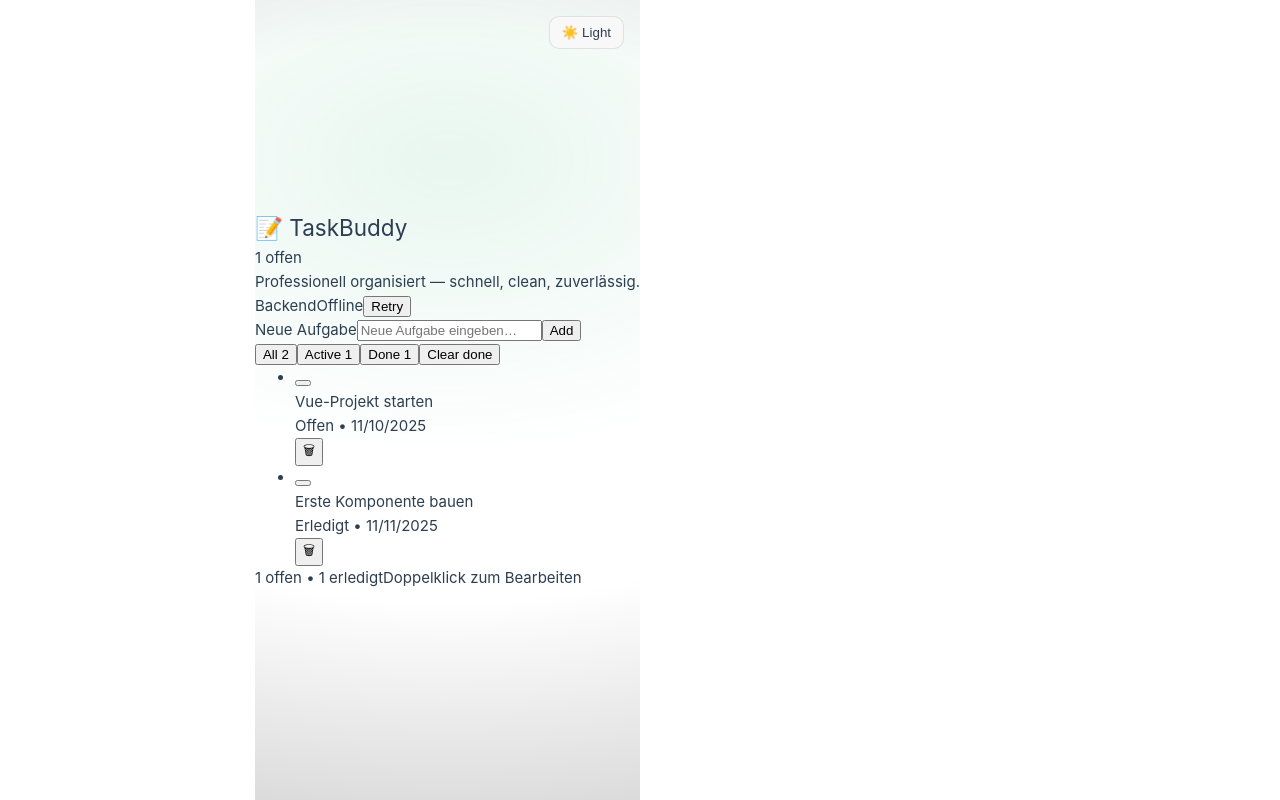
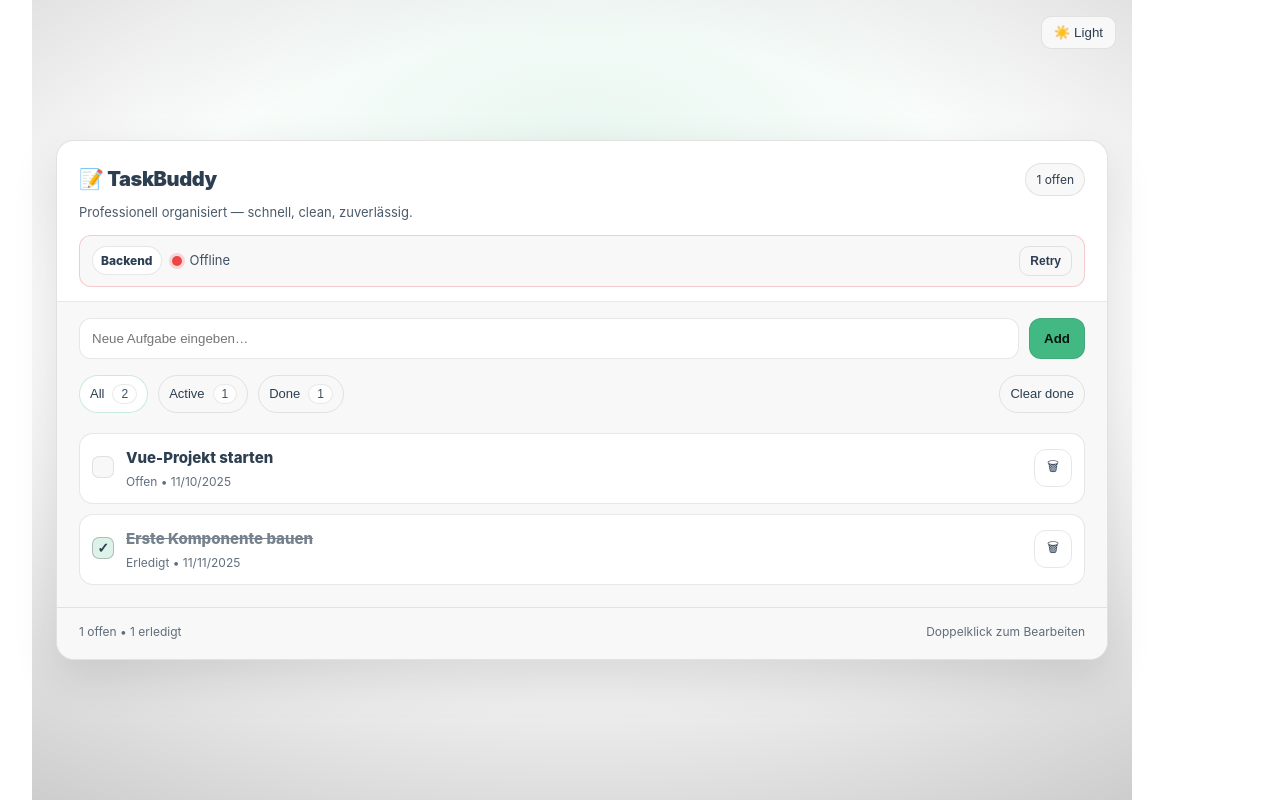
Before and after one commit to Karim-Ayd/TaskBuddy-frontend, a Vue app: page / in a window 1280 px wide. Built offline with nearby package versions, Linux system fonts and the light colour scheme; no server answers; the HTML template or start-up script is replaced by a standard one.

Commit message:
Frontend 9.1.26 3.0

```diff
--- a/src/components/ToDoList.vue
+++ b/src/components/ToDoList.vue
@@ -174,7 +174,6 @@ function commitEdit(task: Task) {
     cancelEdit();
     return;
   }
-
   task.title = nextTitle;
   cancelEdit();
 }
@@ -231,7 +230,6 @@ onMounted(() => {
 
 watch(tasks, () => saveTasks(), { deep: true });
 
-// ESC closes toast + cancels edit
 function onKeydown(e: KeyboardEvent) {
   if (e.key === "Escape") {
     if (editingId.value !== null) cancelEdit();
@@ -257,7 +255,6 @@ onBeforeUnmount(() => {
 
         <p class="subtitle">Professionell organisiert — schnell, clean, zuverlässig.</p>
 
-        <!-- Smart Backend Badge -->
         <div class="backend" :class="backendStatus">
           <span class="badge">Backend</span>
 
@@ -326,15 +323,14 @@ onBeforeUnmount(() => {
                   @blur="commitEdit(task)"
                 />
               </template>
+
               <template v-else>
                 <p class="text" :title="task.title">{{ task.title }}</p>
                 <p class="meta">{{ task.done ? "Erledigt" : "Offen" }} • {{ formatDate(task.createdAt) }}</p>
               </template>
             </div>
 
-            <button class="iconBtn" type="button" @click="deleteTask(task.id)" aria-label="delete">
-              🗑
-            </button>
+            <button class="iconBtn" type="button" @click="deleteTask(task.id)" aria-label="delete">🗑</button>
           </li>
         </transition-group>
 
@@ -349,7 +345,6 @@ onBeforeUnmount(() => {
       </footer>
     </div>
 
-    <!-- Undo Toast -->
     <div v-if="toastOpen" class="toast" role="status" aria-live="polite">
       <span class="toastText">{{ toastMessage }}</span>
       <button class="toastBtn" type="button" @click="undoDelete" :disabled="!canUndo">Undo</button>
@@ -359,5 +354,467 @@ onBeforeUnmount(() => {
 </template>
 
 <style scoped>
-/* Dein CSS bleibt 1:1 gleich – du kannst deinen bestehenden Styleblock 그대로 lassen */
+.wrap {
+  width: min(960px, 92vw);
+  padding: 24px;
+}
+
+@media (min-width: 1100px) {
+  .wrap {
+    width: min(1100px, 86vw);
+  }
+}
+
+.card {
+  background: var(--color-background-soft);
+  border: 1px solid var(--color-border);
+  border-radius: 18px;
+  overflow: hidden;
+  box-shadow: var(--shadow, 0 18px 45px rgba(0, 0, 0, 0.12));
+}
+
+.header {
+  padding: 22px 22px 14px;
+  border-bottom: 1px solid var(--color-border);
+  background: var(--color-background);
+}
+
+.headerTop {
+  display: flex;
+  align-items: center;
+  justify-content: space-between;
+  gap: 12px;
+}
+
+.title {
+  font-size: 20px;
+  font-weight: 900;
+  letter-spacing: -0.02em;
+  color: var(--color-heading);
+}
+
+.subtitle {
+  margin-top: 6px;
+  font-size: 13px;
+  color: var(--color-text);
+  opacity: 0.85;
+}
+
+.pill {
+  border: 1px solid var(--color-border);
+  background: var(--color-background-soft);
+  color: var(--color-text);
+  padding: 6px 10px;
+  border-radius: 999px;
+  font-size: 12px;
+}
+
+/* Backend badge */
+.backend {
+  margin-top: 12px;
+  display: flex;
+  align-items: center;
+  gap: 10px;
+  padding: 10px 12px;
+  border-radius: 12px;
+  border: 1px solid var(--color-border);
+  background: var(--color-background-soft);
+}
+
+.backend.loading {
+  opacity: 0.92;
+}
+.backend.ok {
+  border-color: rgba(66, 184, 131, 0.25);
+}
+.backend.error {
+  border-color: rgba(239, 68, 68, 0.25);
+}
+
+.badge {
+  font-size: 12px;
+  font-weight: 800;
+  padding: 4px 8px;
+  border-radius: 999px;
+  border: 1px solid var(--color-border);
+  background: var(--color-background);
+  color: var(--color-text);
+}
+
+.statusRow {
+  display: inline-flex;
+  align-items: center;
+  gap: 8px;
+  min-width: 0;
+  flex: 1;
+}
+
+.backendText {
+  font-size: 13px;
+  color: var(--color-text);
+  opacity: 0.9;
+  overflow: hidden;
+  text-overflow: ellipsis;
+  white-space: nowrap;
+}
+
+.dot {
+  width: 10px;
+  height: 10px;
+  border-radius: 999px;
+  background: rgba(255, 255, 255, 0.35);
+  box-shadow: 0 0 0 3px rgba(255, 255, 255, 0.06);
+}
+.backend.ok .dot {
+  background: var(--accent);
+  box-shadow: 0 0 0 3px rgba(66, 184, 131, 0.22);
+}
+.backend.error .dot {
+  background: #ef4444;
+  box-shadow: 0 0 0 3px rgba(239, 68, 68, 0.18);
+}
+
+.spinner {
+  width: 14px;
+  height: 14px;
+  border-radius: 999px;
+  border: 2px solid rgba(255, 255, 255, 0.18);
+  border-top-color: var(--accent);
+  animation: spin 0.7s linear infinite;
+}
+@keyframes spin {
+  to {
+    transform: rotate(360deg);
+  }
+}
+
+.retry {
+  margin-left: auto;
+  padding: 7px 10px;
+  border-radius: 10px;
+  border: 1px solid var(--color-border);
+  background: transparent;
+  color: var(--color-text);
+  cursor: pointer;
+  font-weight: 700;
+  font-size: 12px;
+}
+.retry:hover {
+  border-color: var(--color-border-hover);
+}
+.retry:disabled {
+  opacity: 0.55;
+  cursor: not-allowed;
+}
+
+/* Composer */
+.composer {
+  display: grid;
+  grid-template-columns: 1fr auto;
+  gap: 10px;
+  padding: 16px 22px;
+}
+
+.input {
+  width: 100%;
+  padding: 12px 12px;
+  border-radius: 12px;
+  border: 1px solid var(--color-border);
+  background: var(--color-background);
+  color: var(--color-text);
+  outline: none;
+  transition: border-color 0.15s ease, transform 0.15s ease;
+}
+.input:focus {
+  border-color: var(--color-border-hover);
+  transform: translateY(-1px);
+}
+
+.btn {
+  padding: 12px 14px;
+  border-radius: 12px;
+  border: 1px solid var(--color-border);
+  background: var(--accent);
+  color: var(--accent-contrast);
+  cursor: pointer;
+  font-weight: 900;
+  transition: transform 0.15s ease, opacity 0.15s ease;
+}
+.btn:hover {
+  transform: translateY(-1px);
+}
+.btn:active {
+  transform: translateY(0);
+  opacity: 0.92;
+}
+
+/* Filters */
+.filters {
+  display: flex;
+  flex-wrap: wrap;
+  gap: 10px;
+  padding: 0 22px 14px;
+}
+
+.chip {
+  border: 1px solid var(--color-border);
+  background: transparent;
+  color: var(--color-text);
+  padding: 8px 10px;
+  border-radius: 999px;
+  cursor: pointer;
+  font-size: 13px;
+  display: inline-flex;
+  align-items: center;
+  gap: 8px;
+  transition: border-color 0.15s ease, transform 0.15s ease, background 0.15s ease;
+}
+.chip:hover {
+  border-color: var(--color-border-hover);
+  transform: translateY(-1px);
+}
+.chip.active {
+  background: var(--color-background);
+  border-color: rgba(66, 184, 131, 0.28);
+}
+.chip:disabled {
+  opacity: 0.5;
+  cursor: not-allowed;
+}
+
+.chipCount {
+  border: 1px solid var(--color-border);
+  background: var(--color-background);
+  padding: 2px 8px;
+  border-radius: 999px;
+  font-size: 12px;
+  opacity: 0.9;
+}
+.chip.danger {
+  margin-left: auto;
+}
+
+/* List */
+.list {
+  padding: 6px 10px 10px;
+}
+
+.ul {
+  list-style: none;
+  display: grid;
+  gap: 10px;
+  padding: 0 12px 12px;
+  margin: 0;
+}
+
+.item {
+  display: grid;
+  grid-template-columns: auto 1fr auto;
+  gap: 12px;
+  align-items: center;
+  padding: 12px 12px;
+  border-radius: 14px;
+  border: 1px solid var(--color-border);
+  background: var(--color-background);
+  transition: transform 0.15s ease, border-color 0.15s ease;
+}
+.item:hover {
+  transform: translateY(-1px);
+  border-color: var(--color-border-hover);
+}
+
+.check {
+  border: 0;
+  background: transparent;
+  cursor: pointer;
+  padding: 0;
+}
+
+.box {
+  width: 22px;
+  height: 22px;
+  border-radius: 7px;
+  border: 1px solid var(--color-border);
+  background: var(--color-background-soft);
+  display: inline-block;
+  position: relative;
+  transition: transform 0.12s ease, background 0.15s ease, border-color 0.15s ease;
+}
+.item:active .box {
+  transform: scale(0.96);
+}
+
+.item.done .box {
+  border-color: var(--color-border-hover);
+  background: rgba(66, 184, 131, 0.18);
+}
+.item.done .box::after {
+  content: "✓";
+  position: absolute;
+  inset: 0;
+  display: grid;
+  place-items: center;
+  font-size: 14px;
+  font-weight: 900;
+  color: var(--color-text);
+  animation: pop 0.16s ease;
+}
+@keyframes pop {
+  from {
+    transform: scale(0.75);
+    opacity: 0.6;
+  }
+  to {
+    transform: scale(1);
+    opacity: 1;
+  }
+}
+
+.content {
+  min-width: 0;
+  cursor: text;
+}
+
+.text {
+  font-weight: 800;
+  color: var(--color-text);
+  white-space: nowrap;
+  overflow: hidden;
+  text-overflow: ellipsis;
+}
+.item.done .text {
+  text-decoration: line-through;
+  opacity: 0.65;
+}
+
+.meta {
+  margin-top: 2px;
+  font-size: 12px;
+  opacity: 0.75;
+  color: var(--color-text);
+}
+
+.editInput {
+  width: 100%;
+  padding: 10px 10px;
+  border-radius: 12px;
+  border: 1px solid var(--color-border);
+  background: var(--color-background);
+  color: var(--color-text);
+  outline: none;
+}
+.editInput:focus {
+  border-color: var(--color-border-hover);
+}
+
+.iconBtn {
+  border: 1px solid var(--color-border);
+  background: transparent;
+  color: var(--color-text);
+  width: 38px;
+  height: 38px;
+  border-radius: 12px;
+  cursor: pointer;
+  transition: transform 0.15s ease, border-color 0.15s ease;
+}
+.iconBtn:hover {
+  transform: translateY(-1px);
+  border-color: var(--color-border-hover);
+}
+
+.empty {
+  padding: 16px 12px 20px;
+  text-align: center;
+  color: var(--color-text);
+  opacity: 0.75;
+}
+
+/* Footer */
+.footer {
+  display: flex;
+  justify-content: space-between;
+  gap: 10px;
+  padding: 14px 22px 18px;
+  border-top: 1px solid var(--color-border);
+  background: var(--color-background-soft);
+}
+
+.muted {
+  font-size: 12px;
+  color: var(--color-text);
+  opacity: 0.75;
+}
+
+/* Toast */
+.toast {
+  position: fixed;
+  left: 50%;
+  bottom: 18px;
+  transform: translateX(-50%);
+  display: flex;
+  gap: 10px;
+  align-items: center;
+  padding: 12px 14px;
+  border-radius: 14px;
+  border: 1px solid var(--color-border);
+  background: var(--color-background);
+  box-shadow: var(--shadow, 0 18px 45px rgba(0, 0, 0, 0.12));
+  max-width: min(720px, 92vw);
+  z-index: 50;
+}
+
+.toastText {
+  color: var(--color-text);
+  opacity: 0.92;
+  white-space: nowrap;
+  overflow: hidden;
+  text-overflow: ellipsis;
+}
+
+.toastBtn {
+  padding: 8px 10px;
+  border-radius: 12px;
+  border: 1px solid var(--color-border);
+  background: var(--accent);
+  color: var(--accent-contrast);
+  cursor: pointer;
+  font-weight: 900;
+  font-size: 12px;
+}
+.toastBtn.ghost {
+  background: transparent;
+  color: var(--color-text);
+}
+
+.toastBtn:hover {
+  border-color: var(--color-border-hover);
+}
+.toastBtn:disabled {
+  opacity: 0.55;
+  cursor: not-allowed;
+}
+
+/* A11y */
+.srOnly {
+  position: absolute;
+  width: 1px;
+  height: 1px;
+  padding: 0;
+  margin: -1px;
+  overflow: hidden;
+  clip: rect(0, 0, 0, 0);
+  white-space: nowrap;
+  border: 0;
+}
+
+/* Animations */
+.fade-enter-active,
+.fade-leave-active {
+  transition: all 0.18s ease;
+}
+.fade-enter-from,
+.fade-leave-to {
+  opacity: 0;
+  transform: translateY(6px);
+}
 </style>
```
